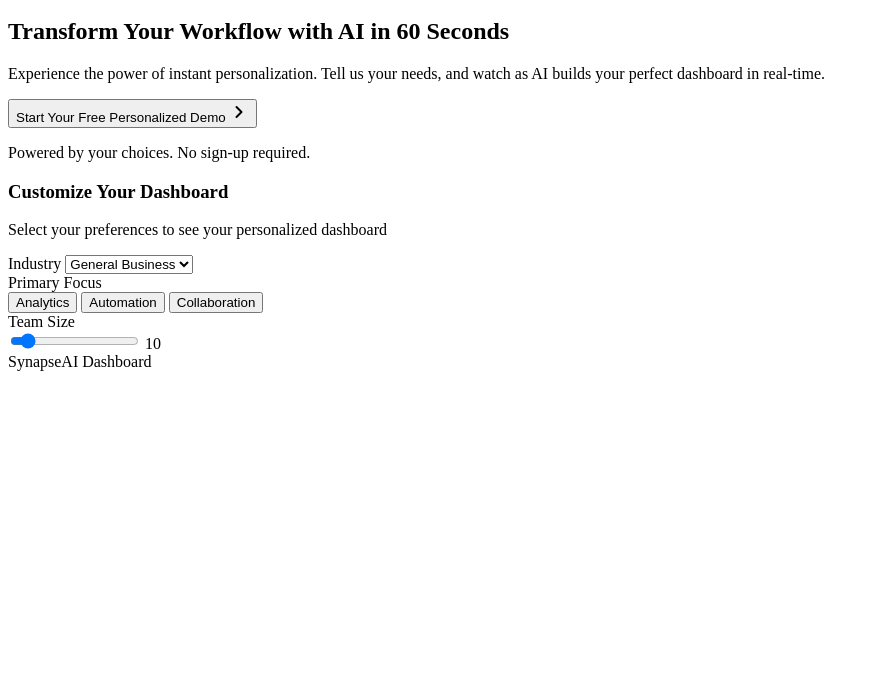
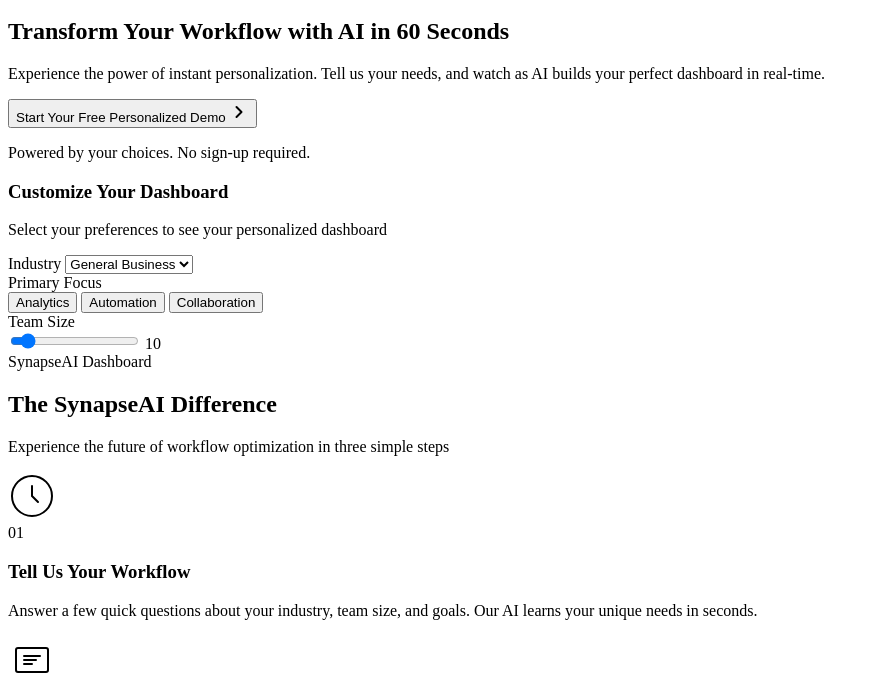
Before and after one commit to danishhly/SynapseAI, a website built with Vite: page index.html in a window 1280 px wide. Shown: the part 134-830 px from the top of the page, without its empty margins (0-876 px from the left). Before the commit the page ends 800 px from the top, so only its background shows below. Built offline with nearby package versions, Linux system fonts and the light colour scheme.

Commit message:
section header for steps created

```diff
--- a/index.html
+++ b/index.html
@@ -111,5 +111,32 @@
     </div>
 </section>
 
+<section class="how it works" id="how-it-works">
+    <div class="container">
+        <div class="section-header">
+            <h2>The SynapseAI Difference</h2>
+            <p>Experience the future of workflow optimization in three simple steps</p>
+            <div class="steps-container">
+            <div class="step-card" data-step="1">
+                <div class="step-icon">
+                    <svg width="48" height="48" viewBox="0 0 48 48" fill="none" aria-hidden="true">
+                        <circle cx="24" cy="24" r="20" stroke="currentColor" stroke-width="2"/>
+                        <path d="M24 14V24L30 30" stroke="currentColor" stroke-width="2" stroke-linecap="round"/>
+                    </svg>
+        </div>
+        <div class="step-number">01</div>
+                <h3>Tell Us Your Workflow</h3>
+                <p>Answer a few quick questions about your industry, team size, and goals. Our AI learns your unique needs in seconds.</p>
+            </div>
+            <div class="step-card" data-step="2">
+                <div class="step-icon">
+                    <svg width="48" height="48" viewBox="0 0 48 48" fill="none" aria-hidden="true">
+                        <rect x="8" y="12" width="32" height="24" rx="2" stroke="currentColor" stroke-width="2"/>
+                        <path d="M16 20H32M16 24H28M16 28H24" stroke="currentColor" stroke-width="2" stroke-linecap="round"/>
+                    </svg>
+                </div>
+    </div>
+</section>
+
 </body>
 </html>
```
